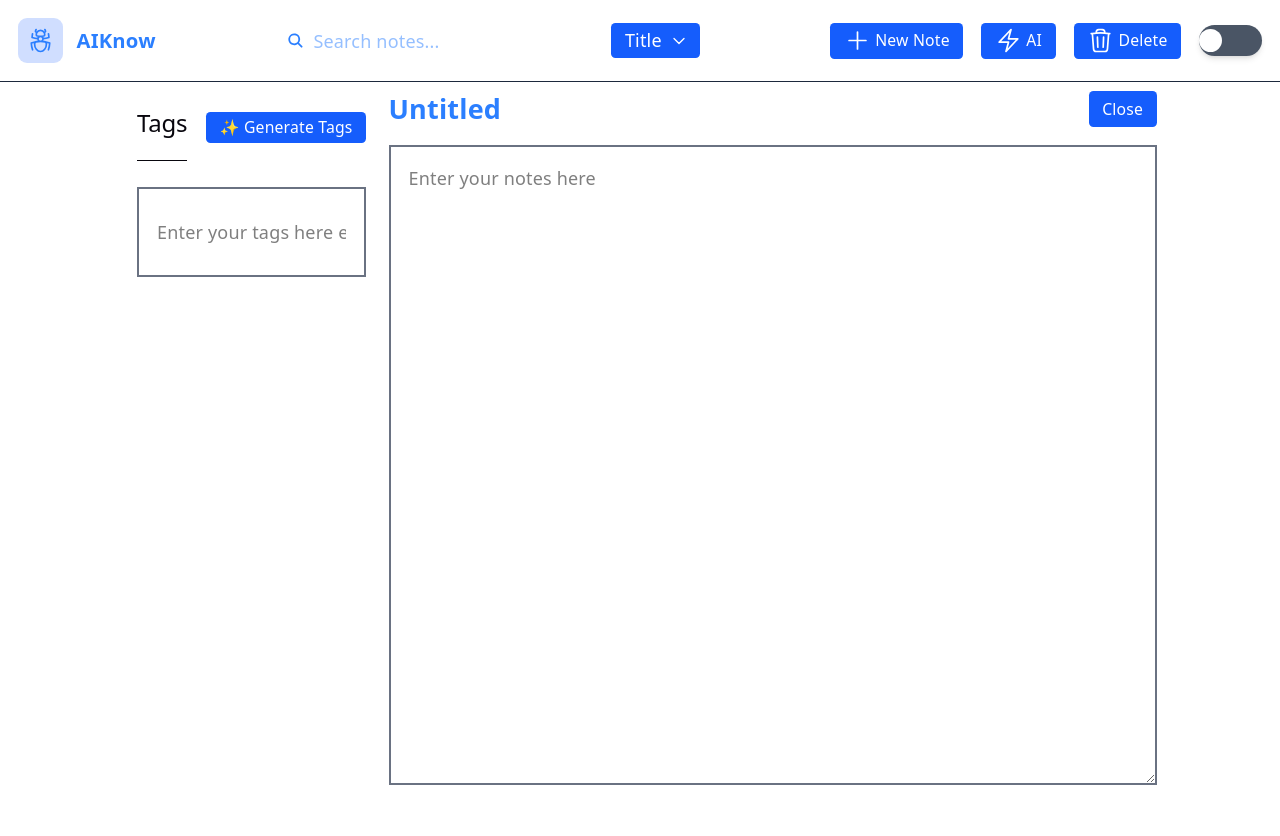
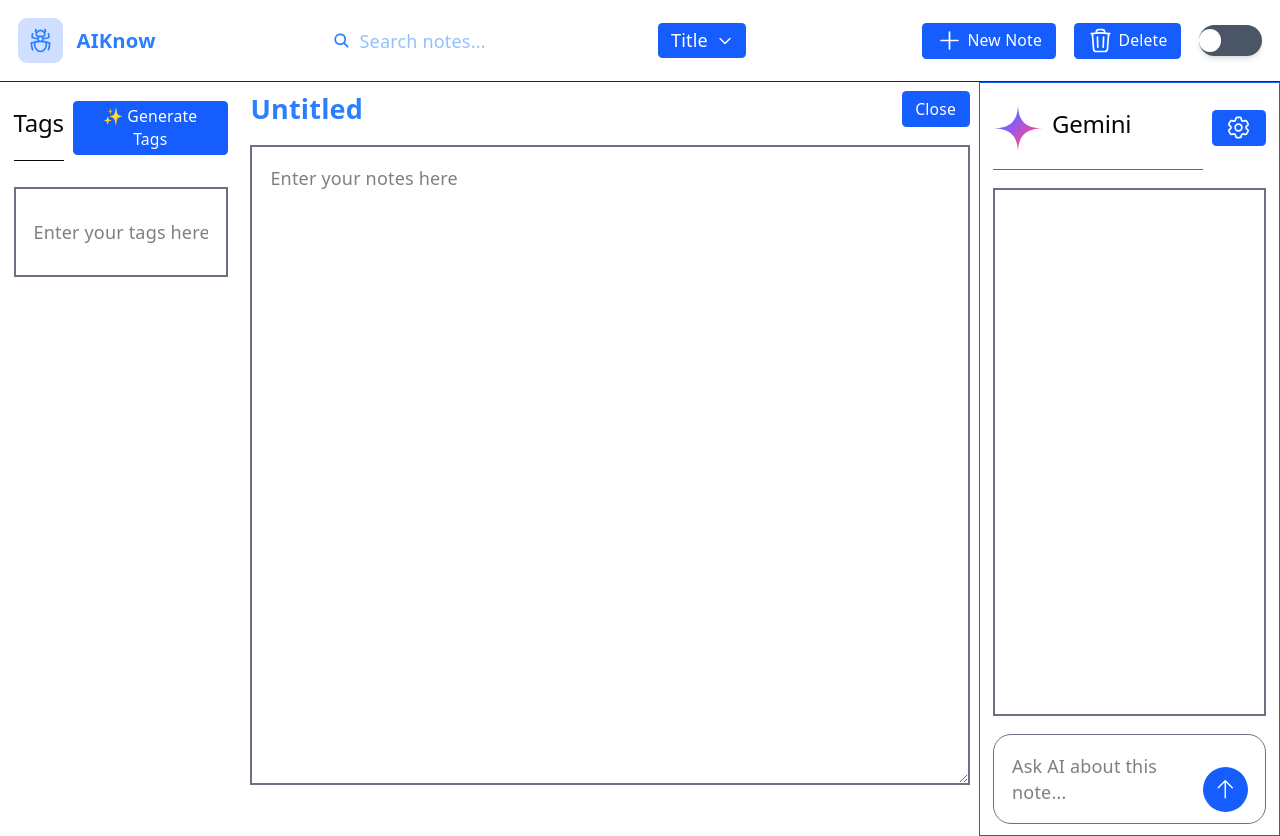
Before and after one commit to polkadots007/aiknowhub, a React (Vite) app in the folder frontend/: page / in a window 1280 px wide. Both pictures are taken after a click on the button "New Note". Before the commit the page ends 809 px from the top, so only its background shows below. Built offline with nearby package versions, Linux system fonts and the light colour scheme.

Commit message:
checkpoint

```diff
--- a/frontend/src/components/AIResponsePanel.tsx
+++ b/frontend/src/components/AIResponsePanel.tsx
@@ -1,17 +1,43 @@
 import ReactMarkdown from "react-markdown";
 import { ActionDropdown } from "./Reusable/Dropdown";
+import { useMemo, useState } from "react";
+import { ArrowUpIcon } from "@heroicons/react/24/outline";
+import { useAI } from "../hooks/useAI";
+import { toast } from "sonner";
+import type { NotesState } from "../types";
+import { useNotesStore } from "../store/useNotesStore";
+import geminiLogo from "../../src/assets/gemini.svg";
+
 type AIPanelProps = {
   content: string;
   saveSelection: (action: string) => void;
 };
 
 const AIResponsePanel = ({ content, saveSelection }: AIPanelProps) => {
+  const aiContent = useNotesStore((state: NotesState) => state.aiContent);
+  const [prompt, setPrompt] = useState<string>("");
+  const geminiResponse = useMemo(() => aiContent, [aiContent]);
+  const { generateAI } = useAI();
+  function onPromptChange(event: React.ChangeEvent<HTMLTextAreaElement>) {
+    setPrompt(event.target.value);
+  }
+  async function askAI(prompt: string, content: string) {
+    try {
+      await generateAI(prompt, content);
+    } catch (error) {
+      console.error(error);
+      toast.error("Failed to generate content", {
+        duration: 2000,
+      });
+    }
+  }
   return (
     <div className="w-[25dvw] border-1 border-blue-600 px-3 py-1">
       <div className="flex items-center gap-2">
-        <h2 className="border-b py-5 dark:!text-white">
-          AI Generated Response
-        </h2>
+        <div className="border-b flex gap-2 flex-1">
+          <img src={geminiLogo} alt="Gemini Logo" width="50" height="50" />
+          <h2 className="py-5 dark:!text-white">Gemini</h2>
+        </div>
         <div className="ml-auto">
           <ActionDropdown
             values={[
@@ -24,8 +50,53 @@ const AIResponsePanel = ({ content, saveSelection }: AIPanelProps) => {
           />
         </div>
       </div>
-      <div className="w-full h-[75dvh] text-black dark:text-white border-gray-500 border-2 p-4 my-4 break-words overflow-y-auto">
-        <ReactMarkdown>{content}</ReactMarkdown>
+      <div className="w-full h-[66dvh] text-black dark:text-white border-gray-500 border-2 p-4 my-4 break-words overflow-y-auto">
+        <ReactMarkdown>{geminiResponse}</ReactMarkdown>
+      </div>
+      <div className="relative w-full">
+        <textarea
+          className="
+      w-full
+      min-h-[80px]
+      resize-none
+      rounded-2xl
+      border
+      border-gray-500
+      bg-white
+      dark:bg-neutral-900
+      p-4
+      pr-14
+      text-black
+      dark:text-white
+      outline-none
+      focus:border-blue-500
+    "
+          value={prompt}
+          placeholder="Ask AI about this note..."
+          onChange={onPromptChange}
+        />
+
+        <button
+          className="
+      absolute
+      bottom-4
+      right-4
+      flex
+      items-center
+      justify-center
+      w-10
+      h-10
+      rounded-full
+      bg-blue-600
+      hover:bg-blue-700
+      text-white
+      transition
+      cursor-pointer
+    "
+          onClick={() => askAI(prompt, content)}
+        >
+          <ArrowUpIcon className="w-5 h-5" />
+        </button>
       </div>
     </div>
   );
--- a/frontend/src/components/Editor.tsx
+++ b/frontend/src/components/Editor.tsx
@@ -11,6 +11,9 @@ const Editor = () => {
   const updateNote = useNotesStore((state: NotesState) => state.updateNote);
   const activeNote = useNotesStore((state: NotesState) => state.activeNote);
   const aiContent = useNotesStore((state: NotesState) => state.aiContent);
+  const searchTerm = useNotesStore((state) => state.searchTerm);
+  const setSearchTerm = useNotesStore((state) => state.setSearchTerm);
+
   const setActiveNote = useNotesStore(
     (state: NotesState) => state.setActiveNote,
   );
@@ -92,6 +95,9 @@ const Editor = () => {
     }, 3000);
     return () => clearTimeout(timer);
   }, [content, title, activeNote?.id]);
+  useEffect(() => {
+    if (searchTerm) setSearchTerm("");
+  }, []);
 
   useEffect(() => {
     window.addEventListener("keydown", handleKeyDown);
@@ -134,9 +140,10 @@ const Editor = () => {
           onChange={onContentChange}
         />
       </div>
-      {aiContent.length > 0 && (
-        <AIResponsePanel content={aiContent} saveSelection={saveSelection} />
-      )}
+      <AIResponsePanel
+        content={activeNote?.content}
+        saveSelection={saveSelection}
+      />
       {isLoading && <Spinner />}
     </div>
   );
--- a/frontend/src/components/Header.tsx
+++ b/frontend/src/components/Header.tsx
@@ -1,13 +1,11 @@
 import { PlusIcon, TrashIcon } from "@heroicons/react/24/outline";
 import { Logo } from "./Reusable/Icons";
-import { BoltIcon } from "@heroicons/react/24/outline";
 import { useNotesStore } from "../store/useNotesStore";
 import type { NotesState } from "../types";
 import { useEffect, useState } from "react";
-import { AIModal, ConfirmationModal } from "./Reusable/Modal";
+import { ConfirmationModal } from "./Reusable/Modal";
 import SearchBar from "./Search";
 import { Spinner } from "./Reusable/Spinner";
-import { toast } from "sonner";
 import { Toggle } from "./Reusable/Toggle";
 import { useAI } from "../hooks/useAI";
 
@@ -18,8 +16,7 @@ const Header = () => {
   const isDarkTheme = useNotesStore((state: NotesState) => state.isDarkTheme);
   const setTheme = useNotesStore((state: NotesState) => state.setTheme);
   const [openModal, setOpenModal] = useState<boolean>(false);
-  const [openAIModal, setOpenAIModal] = useState<boolean>(false);
-  const { isLoading, generateAI } = useAI();
+  const { isLoading } = useAI();
 
   const [isDarkMode, setDarkMode] = useState<boolean>(isDarkTheme ?? false);
 
@@ -29,22 +26,6 @@ const Header = () => {
   }
   function onCancel() {
     setOpenModal(false);
-  }
-  async function onConfirmAIModal(action: string) {
-    try {
-      if (activeNote) await generateAI(action, activeNote.content);
-      else throw new Error("Invalid Note");
-    } catch (error) {
-      console.error(error);
-      toast.error("Failed to generat content", {
-        duration: 2000,
-      });
-    } finally {
-      setOpenAIModal(false);
-    }
-  }
-  function onCancelAIModal() {
-    setOpenAIModal(false);
   }
   function handleToggle() {
     setDarkMode((prev: boolean) => {
@@ -97,14 +78,6 @@ const Header = () => {
                 New Note
               </button>
               {activeNote && (
-                <>
-                  <button
-                    className="group flex gap-1 items-center bg-blue-600 px-3 py-1 rounded text-sm cursor-pointer hover:bg-blue-800"
-                    onClick={() => setOpenAIModal(true)}
-                  >
-                    <BoltIcon className="w-6 h-6 text-white dark:text-blue-500 group-hover:stroke-white" />
-                    AI
-                  </button>
                 <button
                   className="group flex gap-1 items-center bg-blue-600 px-3 py-1 rounded text-sm cursor-pointer hover:bg-blue-800"
                   onClick={() => setOpenModal(true)}
@@ -112,7 +85,6 @@ const Header = () => {
                   <TrashIcon className="w-6 h-6 text-white dark:text-blue-500 group-hover:stroke-white" />
                   Delete
                 </button>
-                </>
               )}
               <Toggle toggled={isDarkMode} setToggle={handleToggle} />
             </div>
@@ -127,13 +99,6 @@ const Header = () => {
           title={activeNote?.title || "Note"}
         />
       )}
-      {openAIModal && (
-        <AIModal
-          open={openAIModal}
-          onConfirm={onConfirmAIModal}
-          onClose={onCancelAIModal}
-        />
-      )}
       {isLoading && <Spinner />}
     </div>
   );
--- a/frontend/src/components/View.tsx
+++ b/frontend/src/components/View.tsx
@@ -2,7 +2,7 @@ import { DocumentTextIcon } from "@heroicons/react/24/outline";
 import { useNotesStore } from "../store/useNotesStore";
 import type { Note } from "../types";
 import { useMemo, useState } from "react";
-type SearchType = "title" | "content";
+type SearchType = "title" | "content" | "tags";
 
 const ViewNotes = () => {
   const notes = useNotesStore((state) => state.notes);
@@ -49,9 +49,17 @@ const ViewNotes = () => {
   }
   const filteredNotes = useMemo(() => {
     if (searchTerm && searchTerm.length) {
-      return notes.filter((note) =>
-        note[searchType].toLowerCase().includes(searchTerm.toLowerCase()),
-      );
+      if (searchType !== "tags") {
+        return notes.filter((note) =>
+          note[searchType].toLowerCase().includes(searchTerm.toLowerCase()),
+        );
+      } else
+        return notes.filter((note) =>
+          note[searchType]
+            ?.join(", ")
+            .toLowerCase()
+            .includes(searchTerm.toLowerCase()),
+        );
     }
     return notes;
   }, [notes, searchTerm, searchType]);
```
Also changed, not shown: frontend/src/assets/gemini.svg (added). Lines whose indentation alone changed are shown as unchanged.
